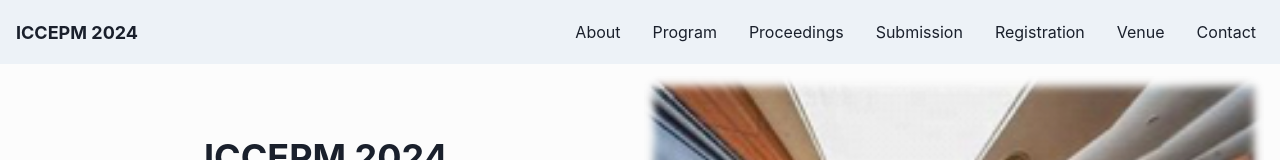
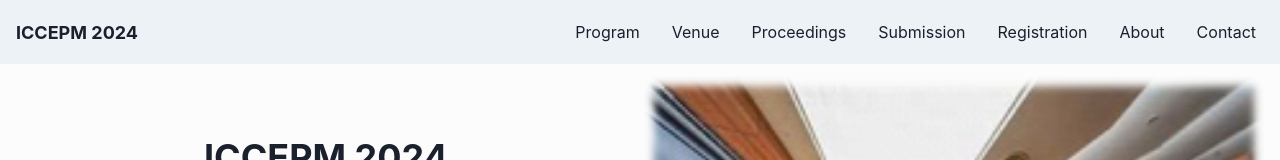
Before and after one commit to ktaroabobon/iccepm2024, a React (Create React App) app: page / in a window 1280 px wide. Shown: the top 160 px of the page. Built offline with nearby package versions, Linux system fonts and the light colour scheme.

Commit message:
update: ci

```diff
--- a/src/components/Navbar.tsx
+++ b/src/components/Navbar.tsx
@@ -18,28 +18,28 @@ interface NavMainLinkProps {
 
 const NavMainLinks: NavMainLinkProps[] = [
   {
-    name: "About",
-    href: "/about",
+    name: "Program",
+    href: "#",
   },
   {
-    name: "Program",
-    href: "/program",
+    name: "Venue",
+    href: "#",
   },
   {
     name: "Proceedings",
-    href: "/proceedings",
+    href: "#",
   },
   {
     name: "Submission",
-    href: "/submission",
+    href: "#",
   },
   {
     name: "Registration",
-    href: "/registration",
+    href: "#",
   },
   {
-    name: "Venue",
-    href: "/venue",
+    name: "About",
+    href: "/about",
   },
   {
     name: "Contact",
```
